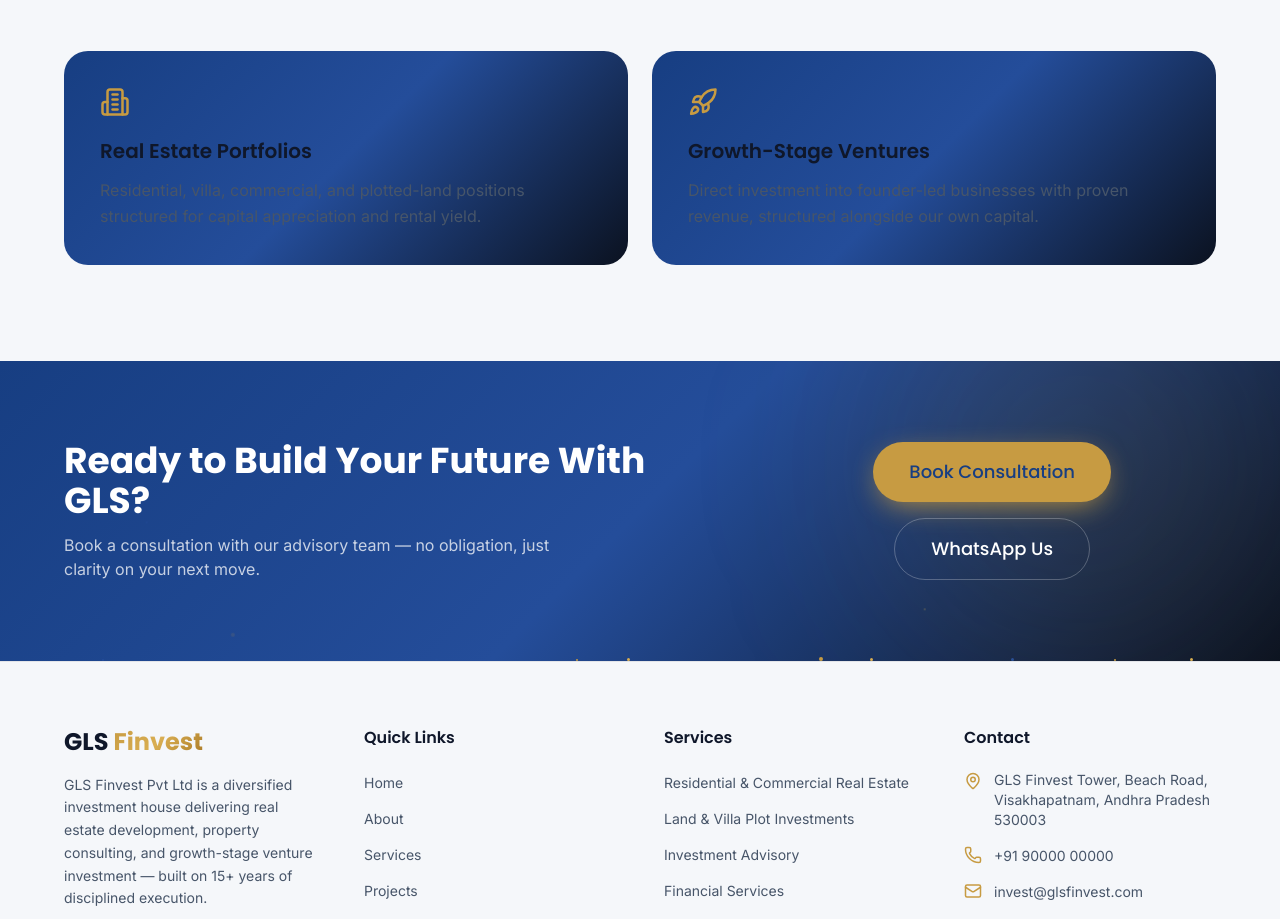
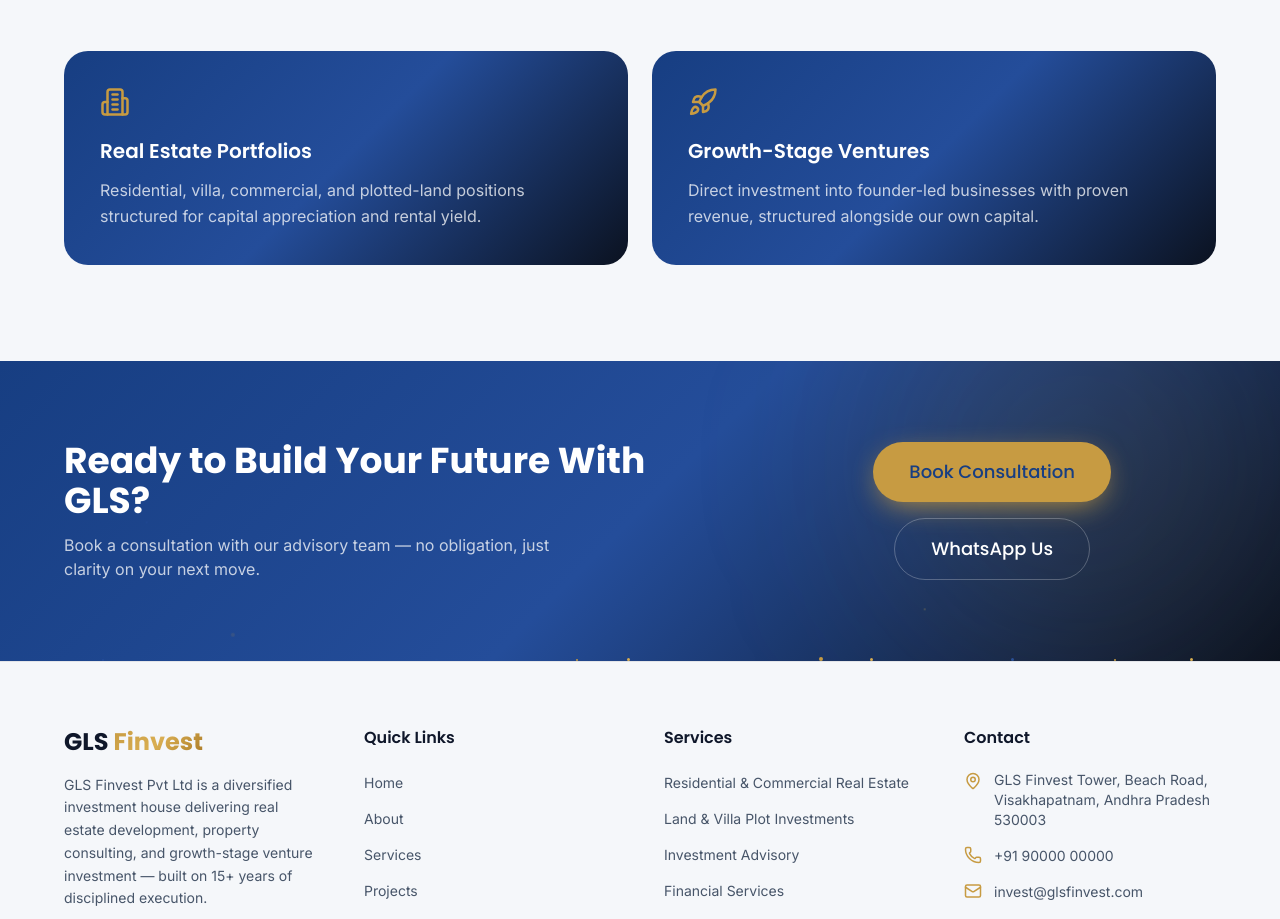
Before and after one commit to chakradhartatikonda27-art/gls-finvest, a Next.js app: page /investment in a window 1280 px wide. Shown: the part 3460-4379 px from the top of the page. Built offline with nearby package versions, Linux system fonts and the light colour scheme.

Commit message:
Fix investment opportunity cards text contrast

```diff
--- a/components/sections/why-invest.tsx
+++ b/components/sections/why-invest.tsx
@@ -43,8 +43,8 @@
           {opportunities.map((o) => (
             <div key={o.title} className="rounded-xl2 bg-brand-gradient p-9">
               <o.icon size={30} className="text-gold" />
-              <h3 className="mt-5 text-xl font-heading font-semibold text-text">{o.title}</h3>
-              <p className="mt-3 text-text-secondary leading-relaxed">{o.description}</p>
+              <h3 className="mt-5 text-xl font-heading font-semibold text-white">{o.title}</h3>
+              <p className="mt-3 text-white/75 leading-relaxed">{o.description}</p>
             </div>
           ))}
         </div>
```
